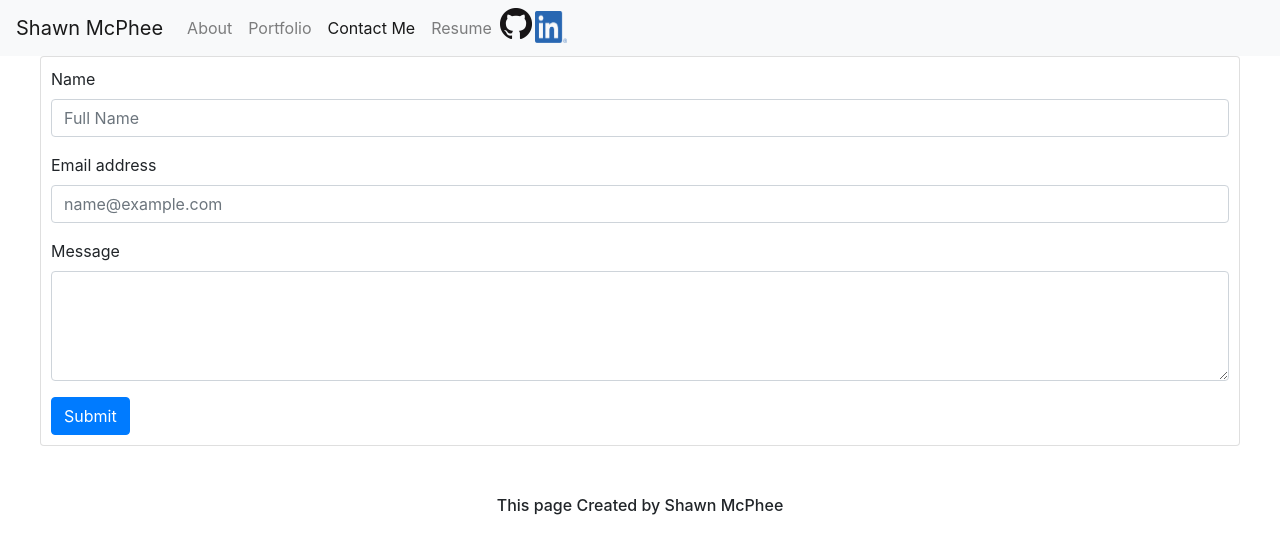
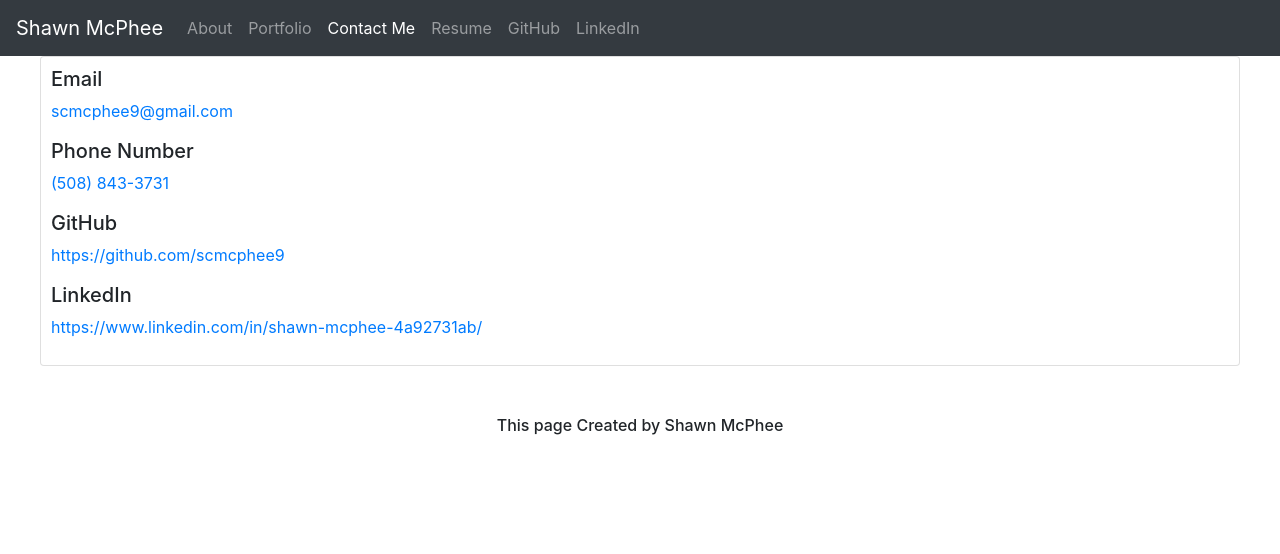
Before and after one commit to scmcphee9/My_Page, a React (Create React App) app: page /contactme in a window 1280 px wide. Shown: the top 554 px of the page. Built offline with nearby package versions, Linux system fonts and the light colour scheme.

Commit message:
updated navbar styling and functionality, changed github and linkedin links in navbar and open in a newtab

```diff
--- a/package.json
+++ b/package.json
@@ -15,6 +15,8 @@
     "web-vitals": "^1.1.0"
   },
   "scripts": {
+    "predeploy": "npm run build",
+    "deploy": "gh-pages -d build",
     "start": "react-scripts start",
     "build": "react-scripts build",
     "test": "react-scripts test",
--- a/src/App.js
+++ b/src/App.js
@@ -4,24 +4,37 @@ import Portfolio from "./pages/Portfolio";
 import About from "./pages/About";
 import ContactMe from "./pages/ContactMe";
 import Resume from "./pages/Resume";
-import Navbar from "./components/Navbar";
+import MyNavbar from "./components/Navbar";
 import Footer from "./components/Footer/Footer";
 
 function App() {
   return (
-    <>
     <Router>
-        <Navbar />
+      <MyNavbar />
       <Switch>
         <Route exact path="/" component={About} />
         <Route exact path="/about" component={About} />
         <Route exact path="/portfolio" component={Portfolio} />
         <Route exact path="/contactme" component={ContactMe} />
         <Route exact path="/resume" component={Resume} />
+        <Route
+          path="/GitHub"
+          component={() => {
+            window.location.href = "https://github.com/scmcphee9";
+            return null;
+          }}
+        />
+        <Route
+          path="/LinkedIn"
+          component={() => {
+            window.location.href =
+              "https://www.linkedin.com/in/shawn-mcphee-4a92731ab/";
+            return null;
+          }}
+        />
       </Switch>
       <Footer />
     </Router>
-    </>
   );
 }
 
--- a/src/components/Card/CardData.js
+++ b/src/components/Card/CardData.js
@@ -2,19 +2,31 @@ import React from "react";
 import { Card, Button, Col } from "react-bootstrap";
 
 function CardData(props) {
+  // does this belong here or in portfolio
+  function handleFormSubmit(link) {
+    window.open(link);
+  }
+
   return (
-    // <div className="card mb-4">
-    // <Container>
-
     <Col md={4}>
       <Card style={{ width: "18rem" }}>
         <Card.Img variant="top" src={props.image} />
         <Card.Body>
           <Card.Title>{props.title}</Card.Title>
           <Card.Text>{props.description}</Card.Text>
-          <Button variant="primary">Go to Repo</Button>
+          <Button
+            variant="primary"
+            onClick={() => handleFormSubmit(props.repo)}
+          >
+            Go to Repo
+          </Button>
 
-          <Button variant="primary">Go to Deployed Link</Button>
+          <Button
+            variant="primary"
+            onClick={() => handleFormSubmit(props.deployed)}
+          >
+            Go to Site
+          </Button>
         </Card.Body>
       </Card>
       <br></br>
--- a/src/components/Navbar/index.js
+++ b/src/components/Navbar/index.js
@@ -1,16 +1,19 @@
 import React from "react";
 import { Link } from "react-router-dom";
-import GitHubImage from "../../pages/assets/images/GitHub-Mark-32px.png";
-import LinkedInImage from "../../pages/assets/images/LI-In-Bug.png";
+import { Navbar } from "react-bootstrap";
+// import GitHubImage from "../../pages/assets/images/GitHub-Mark-32px.png";
+// import LinkedInImage from "../../pages/assets/images/LI-In-Bug.png";
 // import "./style.css";
 
 // Depending on the current path, this component sets the "active" class on the appropriate navigation link item
-function Navbar() {
+function MyNavbar() {
   return (
-    <nav className="navbar navbar-expand-lg navbar-light bg-light">
+    <Navbar collapseOnSelect expand="lg" bg="dark" variant="dark">
       <Link className="navbar-brand" to="/">
         Shawn McPhee
       </Link>
+      <Navbar.Toggle aria-controls="responsive-navbar-nav" />
+      <Navbar.Collapse id="responsive-navbar-nav">
         <div>
           <ul className="navbar-nav">
             <li className="nav-item">
@@ -63,26 +66,38 @@ function Navbar() {
               </Link>
             </li>
             <li className="nav-item">
-            <a href="https://github.com/scmcphee9" target="_blank">
-              <img src={GitHubImage} alt="github icon" />
-            </a>
+              <Link
+                to="/GitHub"
+                target="_blank"
+                rel="noreferrer"
+                className={
+                  window.location.href === "/GitHub"
+                    ? "nav-link active"
+                    : "nav-link"
+                }
+              >
+                GitHub
+              </Link>
             </li>
             <li className="nav-item">
-            <a
-              href="https://www.linkedin.com/in/shawn-mcphee-4a92731ab/"
+              <Link
+                to="/LinkedIn"
                 target="_blank"
+                rel="noreferrer"
+                className={
+                  window.location.href === "/LinkedIn"
+                    ? "nav-link active"
+                    : "nav-link"
+                }
               >
-              <img
-                src={LinkedInImage}
-                alt="LinkIn icon"
-                style={{ height: "32px", width: "32px", margin: "3px" }}
-              />
-            </a>
+                LinkedIn
+              </Link>
             </li>
           </ul>
         </div>
-    </nav>
+      </Navbar.Collapse>
+    </Navbar>
   );
 }
 
-export default Navbar;
+export default MyNavbar;
--- a/src/pages/ContactMe.js
+++ b/src/pages/ContactMe.js
@@ -2,9 +2,42 @@ import React from "react";
 import { Form, Card, Button } from "react-bootstrap";
 
 function ContactMe() {
+  // function handleFormSubmit(event) {
+  //   event.preventDefault();
+
+  //   // send an email with the entered information to my email.
+  //   // do I need a database? Can I just push this info into an object or array?
+
+  //   // how do i make this work...
+  // }
   return (
     <Card style={{ width: "75rem", margin: "auto", padding: "10px" }}>
-      <Form>
+      <h5>Email</h5>
+      <p>
+        <a href="mailto:scmcphee9@gmail.com">scmcphee9@gmail.com</a>
+      </p>
+      <h5>Phone Number</h5>
+      <p>
+        <a href="tel:+1-508-843-3731">(508) 843-3731</a>
+      </p>
+      <h5>GitHub</h5>
+      <p>
+        <a href="https://github.com/scmcphee9" rel="noreferrer" target="_blank">
+          https://github.com/scmcphee9
+        </a>
+      </p>
+      <h5>LinkedIn</h5>
+      <p>
+        <a
+          href="https://www.linkedin.com/in/shawn-mcphee-4a92731ab/"
+          target="_blank"
+          rel="noreferrer"
+        >
+          https://www.linkedin.com/in/shawn-mcphee-4a92731ab/
+        </a>
+      </p>
+
+      {/* <Form>
         <Form.Group>
           <Form.Label>Name</Form.Label>
           <Form.Control type="name" placeholder="Full Name" />
@@ -18,10 +51,10 @@ function ContactMe() {
           <Form.Label>Message</Form.Label>
           <Form.Control as="textarea" rows={4} />
         </Form.Group>
-        <Button variant="primary" type="submit">
+        <Button variant="primary" type="submit" onClick={handleFormSubmit}>
           Submit
         </Button>
-      </Form>
+      </Form> */}
     </Card>
   );
 }
```
Also changed, not shown: 1 other file (tests, documents, lock files or other folders). Lines whose indentation alone changed are shown as unchanged.
